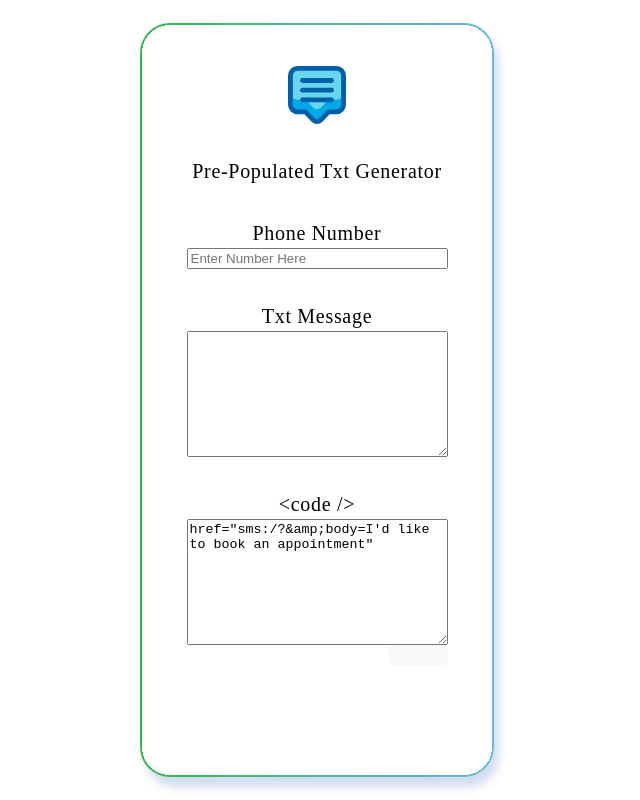
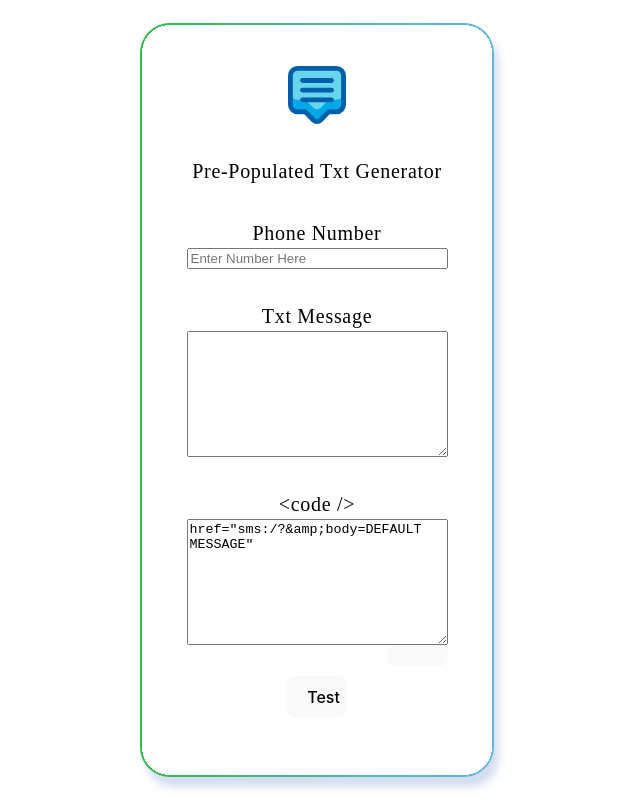
Before and after one commit to Roberto-Tapia/PrePopulatedTxtApp, a React (Vite) app: page / in a window 1280 px wide. Shown: the whole page, without its empty margins (323-963 px from the left). Built offline with nearby package versions, Linux system fonts and the light colour scheme; a web font is replaced by a local one.

Commit message:
finished version

```diff
--- a/src/App.css
+++ b/src/App.css
@@ -65,3 +65,8 @@ button {
   width: 60px;
   align-self: flex-end;
 }
+
+.testButton {
+  align-self: center;
+  margin-top: 10px;
+}
--- a/src/App.jsx
+++ b/src/App.jsx
@@ -4,29 +4,33 @@ import './App.css'
 import Header from './components/Header.jsx'
 import Main from './components/Main.jsx'
 import Embedded from './components/Embedded.jsx'
+import Footer from './components/Footer.jsx'
 
 function App() {
 
   const [value, setValue] = useState("");
+  const [messageValue, setMessageValue] = useState("DEFAULT MESSAGE")
 
   function handleChange(event) {
     setValue(event.target.value)
+  }
+
+  function handleMessageChange(event) {
+    console.log('its working')
+    setMessageValue(event.target.value)
   }
 
   function handleClick () {
     alert('Sorry, this feature is not yet available. Have a cookie in the meantime 🍪')
   }
 
-  useEffect(() => {
-    console.log(value)
-  }, [value])
-
-
+  console.log(`sms:${value}/?&amp;body=${messageValue}`)
   return (
     <>
       <Header />
-      <Main handleChange={handleChange} />
-      <Embedded handleClick={handleClick} value={value} />
+      <Main handleChange={handleChange}  handleMessageChange={handleMessageChange}/>
+      <Embedded handleClick={handleClick} value={value} messageValue={messageValue} />
+      <Footer txtLink={`sms:${value}/?&amp;body=${messageValue}`}/>
     </>
   )
 }
--- a/src/components/Embedded.jsx
+++ b/src/components/Embedded.jsx
@@ -3,7 +3,7 @@ const Embedded =  (props) => {
         <div className="embedded">
             <form>
                 <span>{`<code />`}</span>
-                <textarea name="txtMessage" cols="30" rows="8" readOnly="true" value={`href="sms:${props.value}/?&amp;body=I'd like to book an appointment"`}></textarea>
+                <textarea name="txtMessage" cols="30" rows="8" readOnly={true} value={`href="sms:${props.value}/?&amp;body=${props.messageValue}"`}></textarea>
                 <button onClick={props.handleClick} placeholder="Click"></button>
             </form>
         </div>
--- /dev/null
+++ b/src/components/Footer.jsx
@@ -0,0 +1,9 @@
+const Footer =  (props) => {
+    return (
+        <a href={`${props.txtLink}`} class="testButton">
+            <button>Test</button>
+        </a>
+    )
+}
+
+export default Footer
--- a/src/components/Main.jsx
+++ b/src/components/Main.jsx
@@ -13,7 +13,12 @@ const Main =  (props) => {
                 onChange={props.handleChange}
                 />
                 <span>Txt Message</span>
-                <textarea name="txtMessage" cols="30" rows="8"></textarea>
+                <textarea
+                name="txtMessage"
+                cols="30"
+                rows="8"
+                onChange={props.handleMessageChange}
+                ></textarea>
             </form>
         </div>
     )
```
